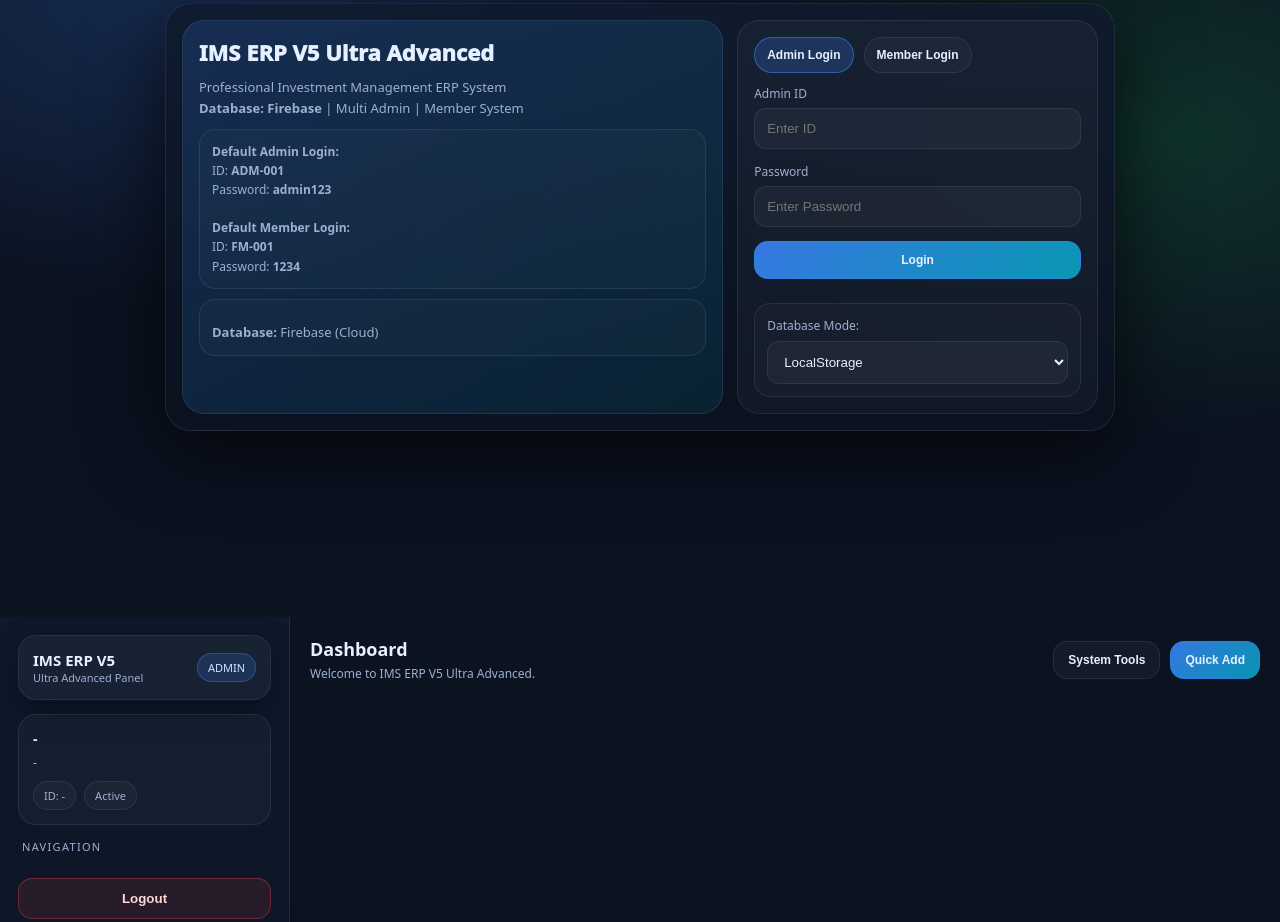
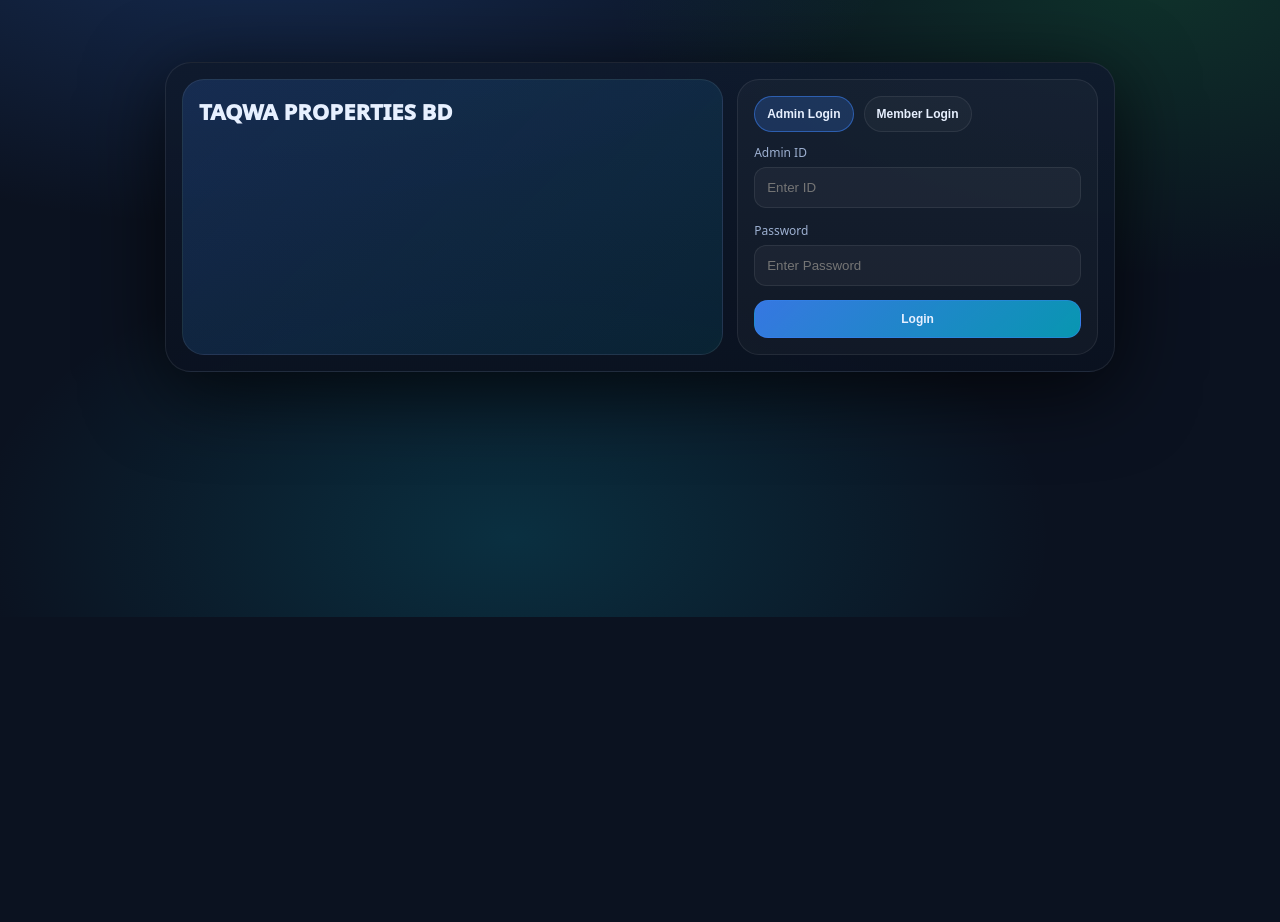
Before and after one commit to shamim-tp/taqwa.bd, a website with bundled scripts: page index.html in a window 1280 px wide. Shown: the part 183-1105 px from the top of the page. After the commit the page ends 800 px from the top, so only its background shows below. Built offline with nearby package versions, Linux system fonts and the light colour scheme.

Commit message:
Update index.html

```diff
--- a/index.html
+++ b/index.html
@@ -3,12 +3,15 @@
 <head>
   <meta charset="UTF-8" />
   <meta name="viewport" content="width=device-width, initial-scale=1.0"/>
-  <title>IMS ERP V5 Ultra Advanced (Multi-Database)</title>
+  <title>TAQWA PROPERTIES BD - ERP</title>
   <link rel="stylesheet" href="style.css">
+  <!-- Firebase SDK (প্রয়োজন অনুযায়ী) -->
+  <script src="https://www.gstatic.com/firebasejs/9.22.0/firebase-app-compat.js"></script>
+  <script src="https://www.gstatic.com/firebasejs/9.22.0/firebase-firestore-compat.js"></script>
   <script type="module" src="script.js"></script>
 </head>
 <body>
-  <!-- LOADING OVERLAY -->
+  <!-- লোডিং ওভারলে -->
   <div id="loadingOverlay" class="loading-overlay">
     <div>
       <div class="loading-spinner"></div>
@@ -16,30 +19,16 @@
     </div>
   </div>
 
-  <!-- TOAST -->
+  <!-- টোস্ট বার্তা -->
   <div class="toastWrap" id="toastWrap"></div>
 
-  <!-- LOGIN -->
+  <!-- লগইন পৃষ্ঠা (প্রথমে দৃশ্যমান) -->
   <div id="loginPage" class="loginWrap">
     <div class="loginCard">
       <div class="loginGrid">
         <div class="loginLeft">
-          <h1>IMS ERP V5 Ultra Advanced</h1>
-          <p>
-            Professional Investment Management ERP System<br/>
-            <b>Database: <span id="databaseType">LocalStorage</span></b> | Multi Admin | Member System
-          </p>
-          <div class="hint">
-            <b>Default Admin Login:</b><br/>
-            ID: <b>ADM-001</b><br/>
-            Password: <b>admin123</b><br/><br/>
-            <b>Default Member Login:</b><br/>
-            ID: <b>FM-001</b><br/>
-            Password: <b>1234</b>
-          </div>
-          <div class="hint">
-            <p><b>Database:</b> Firebase (Cloud)</p>
-          </div>
+          <h1>TAQWA PROPERTIES BD</h1>
+          <!-- প্রতিষ্ঠানের স্লোগান/ছবি দেওয়া যেতে পারে -->
         </div>
         <div class="loginRight">
           <div class="tabs">
@@ -56,60 +45,53 @@
               <input id="loginPass" type="password" placeholder="Enter Password" />
             </div>
             <button class="btn primary" id="loginBtn">Login</button>
-            <div class="hint">
-              <label for="dbModeSelect">Database Mode:</label>
-              <select id="dbModeSelect">
-                <option value="local">LocalStorage</option>
-                <option value="firebase">Firebase</option>
-                <option value="mysql">MySQL</option>
-                <option value="postgresql">PostgreSQL</option>
-              </select>
-            </div>
           </div>
         </div>
       </div>
     </div>
   </div>
 
-  <!-- APP -->
-  <div id="appPage" class="app">
-    <button class="mobile-menu-btn" id="mobileMenuBtn">☰ Menu</button>
-    <div class="sidebar" id="sidebar">
-      <div class="brand">
-        <div>
-          <h2>IMS ERP V5</h2>
-          <div class="small">Ultra Advanced Panel</div>
+  <!-- মূল অ্যাপ পৃষ্ঠা (লগইনের পর দেখা যাবে) -->
+  <div id="appPage" style="display: none;">
+    <!-- হেডার / টুলবার -->
+    <div class="app-header">
+      <div class="user-info">
+        <span id="currentUserName"></span>
+        <span id="currentUserRole"></span>
+      </div>
+      <div class="chip-info">
+        <span id="chipId"></span>
+        <span id="chipStatus"></span>
+      </div>
+      <div class="system-mode">
+        Mode: <span id="systemMode"></span>
+      </div>
+      <div class="admin-tools">
+        <button id="systemToolsBtn" style="display: none;">System Tools</button>
+        <button id="quickAddBtn" style="display: none;">Quick Add</button>
+      </div>
+      <button id="logoutBtn">Logout</button>
+    </div>
+
+    <!-- প্রধান বডি: সাইডবার + কন্টেন্ট -->
+    <div class="app-body">
+      <!-- সাইডবার -->
+      <div class="sidebar" id="sidebar">
+        <nav id="sidebarNav"></nav>
+      </div>
+
+      <!-- মূল কন্টেন্ট এলাকা -->
+      <div class="main-content">
+        <div class="page-header">
+          <h2 id="pageTitle"></h2>
+          <p id="pageSubtitle"></p>
         </div>
-        <div class="badge" id="systemMode">ADMIN</div>
+        <div id="pageContent"></div>
       </div>
-      <div class="userBox">
-        <div class="name" id="currentUserName">-</div>
-        <div class="role" id="currentUserRole">-</div>
-        <div class="mini">
-          <span class="chip" id="chipId">ID: -</span>
-          <span class="chip" id="chipStatus">Active</span>
-        </div>
-      </div>
-      <div class="navTitle">Navigation</div>
-      <div class="nav" id="sidebarNav"></div>
-      <button class="logoutBtn" id="logoutBtn">Logout</button>
-    </div>
-    <div class="main">
-      <div class="topbar">
-        <div>
-          <h1 id="pageTitle">Dashboard</h1>
-          <p id="pageSubtitle">Welcome to IMS ERP V5 Ultra Advanced.</p>
-        </div>
-        <div class="rightTop">
-          <button class="btn hidden" id="systemToolsBtn">System Tools</button>
-          <button class="btn primary hidden" id="quickAddBtn">Quick Add</button>
-        </div>
-      </div>
-      <div id="pageContent"></div>
     </div>
   </div>
 
-  <!-- MODALS CONTAINER -->
+  <!-- মডাল কন্টেইনার (ডায়নামিক মডাল লোডের জন্য) -->
   <div id="modalsContainer"></div>
 </body>
 </html>
```
